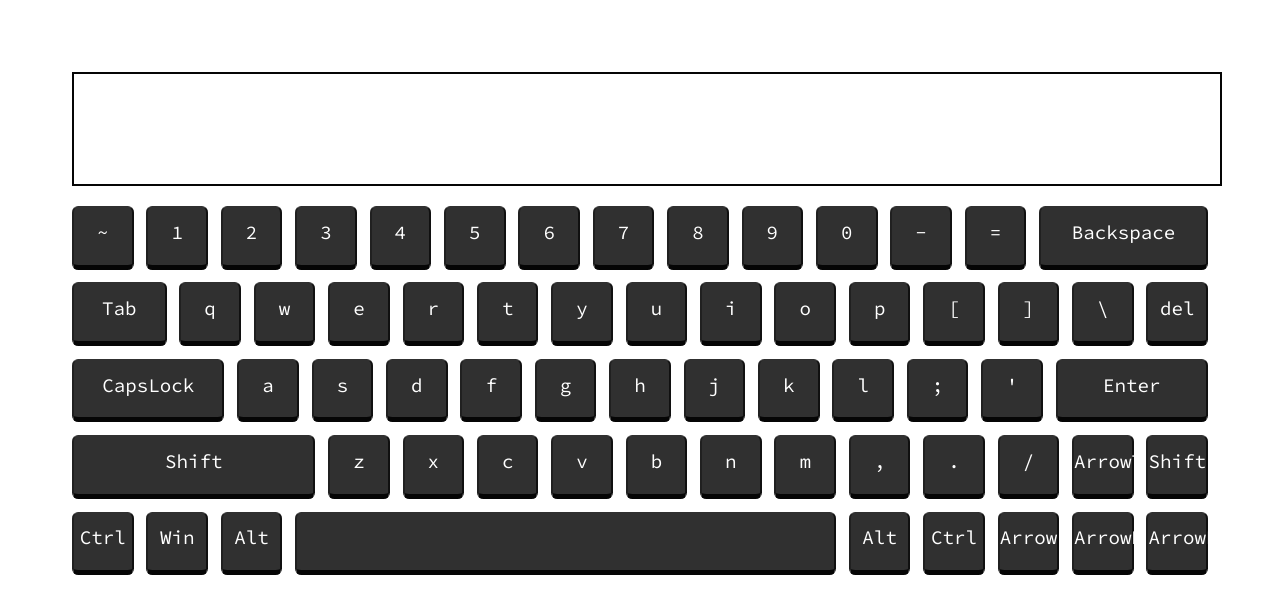
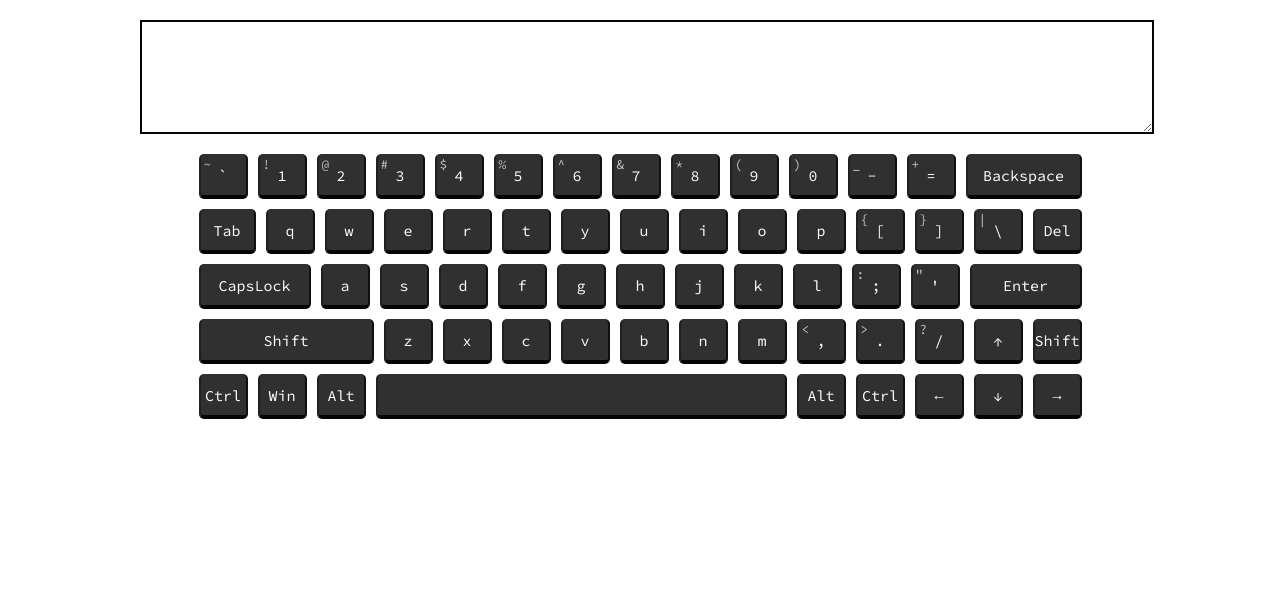
Before and after one commit to amgSTRIDeR/virtual-keyboard, a website built with webpack: page public/index.html in a window 1280 px wide. Built offline with nearby package versions, Linux system fonts and the light colour scheme.

Commit message:
feat: keys appearance with additional symbols

```diff
--- a/public/index.html
+++ b/public/index.html
@@ -7,7 +7,7 @@
   <title>Virtual Keyboard</title>
 </head>
 <body class="body">
-  <div class="screen"></div>
+  <textarea class="screen"></textarea>
   <div class="keyboard">
     <div class="first-row keyboard-row"></div>
     <div class="second-row keyboard-row"></div>
--- a/src/index.js
+++ b/src/index.js
@@ -10,8 +10,9 @@ class Key {
   render() {
     const keyElement = document.createElement('div');
     keyElement.classList.add('key');
-    keyElement.dataset.key = this.key.enSymbol;
-    keyElement.innerText = this.key.enSymbol;
+    keyElement.dataset.code = this.key.code;
+    keyElement.innerHTML = `<p class="language_en">${this.key.enSymbol}<span class="additional-symbol">${this.key.enShiftSymbol || ''}</span></p><p class="language_ru">${this.key.ruSymbol}<span class="additional-symbol">${this.key.ruShiftSymbol || ''}</span></p>`;
+
     keyElement.style.width = this.key.width;
     keyElement.style.flexGrow = this.key.flexGrow;
     return keyElement;
@@ -20,452 +21,365 @@ class Key {
 
 const keysArray = [
   {
-    enSymbol: '~',
+    code: 'Backquote',
+    enSymbol: '`',
     ruSymbol: 'ё',
-    enShiftSymbol: '`',
-    ruShiftSymbol: 'Ё',
-    flexGrow: '0',
+    enShiftSymbol: '~',
   },
   {
+    code: 'Digit1',
     enSymbol: '1',
     ruSymbol: '1',
     enShiftSymbol: '!',
     ruShiftSymbol: '!',
-    flexGrow: '0',
   },
   {
+    code: 'Digit2',
     enSymbol: '2',
     ruSymbol: '2',
     enShiftSymbol: '@',
     ruShiftSymbol: '"',
-    flexGrow: '0',
   },
   {
+    code: 'Digit3',
     enSymbol: '3',
     ruSymbol: '3',
     enShiftSymbol: '#',
     ruShiftSymbol: '№',
-    flexGrow: '0',
   },
   {
+    code: 'Digit4',
     enSymbol: '4',
     ruSymbol: '4',
     enShiftSymbol: '$',
     ruShiftSymbol: ';',
-    flexGrow: '0',
   },
   {
+    code: 'Digit5',
     enSymbol: '5',
     ruSymbol: '5',
     enShiftSymbol: '%',
     ruShiftSymbol: '%',
-    flexGrow: '0',
   },
   {
+    code: 'Digit6',
     enSymbol: '6',
     ruSymbol: '6',
     enShiftSymbol: '^',
     ruShiftSymbol: ':',
-    flexGrow: '0',
   },
   {
+    code: 'Digit7',
     enSymbol: '7',
     ruSymbol: '7',
     enShiftSymbol: '&',
     ruShiftSymbol: '?',
-    flexGrow: '0',
   },
   {
+    code: 'Digit8',
     enSymbol: '8',
     ruSymbol: '8',
     enShiftSymbol: '*',
     ruShiftSymbol: '*',
-    flexGrow: '0',
   },
   {
+    code: 'Digit9',
     enSymbol: '9',
     ruSymbol: '9',
     enShiftSymbol: '(',
     ruShiftSymbol: '(',
-    flexGrow: '0',
   },
   {
+    code: 'Digit0',
     enSymbol: '0',
     ruSymbol: '0',
     enShiftSymbol: ')',
     ruShiftSymbol: ')',
-    flexGrow: '0',
   },
   {
+    code: 'Minus',
     enSymbol: '-',
     ruSymbol: '-',
     enShiftSymbol: '_',
     ruShiftSymbol: '_',
-    flexGrow: '0',
   },
   {
+    code: 'Equal',
     enSymbol: '=',
     ruSymbol: '=',
     enShiftSymbol: '+',
     ruShiftSymbol: '=',
-    flexGrow: '0',
   },
   {
+    code: 'Backspace',
     enSymbol: 'Backspace',
     ruSymbol: 'Backspace',
-    enShiftSymbol: 'Backspace',
-    ruShiftSymbol: 'Backspace',
     flexGrow: '1',
   },
   {
+    code: 'Tab',
     enSymbol: 'Tab',
     ruSymbol: 'Tab',
-    enShiftSymbol: 'Tab',
-    ruShiftSymbol: 'Tab',
     flexGrow: '1',
   },
   {
+    code: 'KeyQ',
     enSymbol: 'q',
     ruSymbol: 'й',
-    enShiftSymbol: 'Q',
-    ruShiftSymbol: 'Й',
-    flexGrow: '0',
   },
   {
+    code: 'KeyW',
     enSymbol: 'w',
     ruSymbol: 'ц',
-    enShiftSymbol: 'W',
-    ruShiftSymbol: 'Ц',
-    flexGrow: '0',
   },
   {
+    code: 'KeyE',
     enSymbol: 'e',
     ruSymbol: 'у',
-    enShiftSymbol: 'E',
-    ruShiftSymbol: 'У',
-    flexGrow: '0',
   },
   {
+    code: 'KeyR',
     enSymbol: 'r',
     ruSymbol: 'к',
-    enShiftSymbol: 'R',
-    ruShiftSymbol: 'К',
-    flexGrow: '0',
   },
   {
+    code: 'KeyT',
     enSymbol: 't',
     ruSymbol: 'е',
-    enShiftSymbol: 'T',
-    ruShiftSymbol: 'Е',
-    flexGrow: '0',
   },
   {
+    code: 'KeyY',
     enSymbol: 'y',
     ruSymbol: 'н',
-    enShiftSymbol: 'Y',
-    ruShiftSymbol: 'Н',
-    flexGrow: '0',
   },
   {
+    code: 'KeyU',
     enSymbol: 'u',
     ruSymbol: 'г',
-    enShiftSymbol: 'U',
-    ruShiftSymbol: 'Г',
-    flexGrow: '0',
   },
   {
+    code: 'KeyI',
     enSymbol: 'i',
     ruSymbol: 'ш',
-    enShiftSymbol: 'I',
-    ruShiftSymbol: 'Ш',
-    flexGrow: '0',
   },
   {
+    code: 'KeyO',
     enSymbol: 'o',
     ruSymbol: 'щ',
-    enShiftSymbol: 'O',
-    ruShiftSymbol: 'Щ',
-    flexGrow: '0',
   },
   {
+    code: 'KeyP',
     enSymbol: 'p',
     ruSymbol: 'з',
-    enShiftSymbol: 'P',
-    ruShiftSymbol: 'З',
-    flexGrow: '0',
   },
   {
+    code: 'BracketLeft',
     enSymbol: '[',
     ruSymbol: 'х',
     enShiftSymbol: '{',
-    ruShiftSymbol: 'Х',
-    flexGrow: '0',
   },
   {
+    code: 'BracketRight',
     enSymbol: ']',
     ruSymbol: 'ъ',
     enShiftSymbol: '}',
-    ruShiftSymbol: 'Ъ',
-    flexGrow: '0',
   },
   {
+    code: 'Backslash',
     enSymbol: '\\',
     ruSymbol: '\\',
     enShiftSymbol: '|',
     ruShiftSymbol: '/',
-    flexGrow: '0',
   },
   {
-    enSymbol: 'del',
-    ruSymbol: 'del',
-    enShiftSymbol: '|',
-    ruShiftSymbol: '/',
-    flexGrow: '0',
+    code: 'Delete',
+    enSymbol: 'Del',
+    ruSymbol: 'Del',
   },
   {
+    code: 'CapsLock',
     enSymbol: 'CapsLock',
     ruSymbol: 'CapsLock',
-    enShiftSymbol: 'CapsLock',
-    ruShiftSymbol: 'CapsLock',
     flexGrow: '1',
   },
   {
+    code: 'KeyA',
     enSymbol: 'a',
     ruSymbol: 'ф',
-    enShiftSymbol: 'A',
-    ruShiftSymbol: 'Ф',
-    flexGrow: '0',
   },
   {
+    code: 'KeyS',
     enSymbol: 's',
     ruSymbol: 'ы',
-    enShiftSymbol: 'S',
-    ruShiftSymbol: 'Ы',
-    flexGrow: '0',
   },
   {
+    code: 'KeyD',
     enSymbol: 'd',
     ruSymbol: 'в',
-    enShiftSymbol: 'D',
-    ruShiftSymbol: 'В',
-    flexGrow: '0',
   },
   {
+    code: 'KeyF',
     enSymbol: 'f',
     ruSymbol: 'а',
-    enShiftSymbol: 'F',
-    ruShiftSymbol: 'А',
-    flexGrow: '0',
   },
   {
+    code: 'KeyG',
     enSymbol: 'g',
     ruSymbol: 'п',
-    enShiftSymbol: 'G',
-    ruShiftSymbol: 'П',
-    flexGrow: '0',
   },
   {
+    code: 'KeyH',
     enSymbol: 'h',
     ruSymbol: 'р',
-    enShiftSymbol: 'H',
-    ruShiftSymbol: 'Р',
-    flexGrow: '0',
   },
   {
+    code: 'KeyJ',
     enSymbol: 'j',
     ruSymbol: 'о',
-    enShiftSymbol: 'J',
-    ruShiftSymbol: 'О',
-    flexGrow: '0',
   },
   {
+    code: 'KeyK',
     enSymbol: 'k',
     ruSymbol: 'л',
-    enShiftSymbol: 'K',
-    ruShiftSymbol: 'Л',
-    flexGrow: '0',
   },
   {
+    code: 'KeyL',
     enSymbol: 'l',
     ruSymbol: 'д',
-    enShiftSymbol: 'L',
-    ruShiftSymbol: 'Д',
-    flexGrow: '0',
   },
   {
+    code: 'Semicolon',
     enSymbol: ';',
     ruSymbol: 'ж',
     enShiftSymbol: ':',
-    ruShiftSymbol: 'Ж',
-    flexGrow: '0',
   },
   {
+    code: 'Quote',
     enSymbol: "'",
     ruSymbol: 'э',
     enShiftSymbol: '"',
-    ruShiftSymbol: 'Э',
-    flexGrow: '0',
   },
   {
+    code: 'Enter',
     enSymbol: 'Enter',
     ruSymbol: 'Enter',
-    enShiftSymbol: 'Enter',
-    ruShiftSymbol: 'Enter',
     flexGrow: '1',
   },
   {
+    code: 'ShiftLeft',
     enSymbol: 'Shift',
     ruSymbol: 'Shift',
-    enShiftSymbol: 'Shift',
-    ruShiftSymbol: 'Shift',
     flexGrow: '1',
   },
   {
+    code: 'KeyZ',
     enSymbol: 'z',
     ruSymbol: 'я',
-    enShiftSymbol: 'Z',
-    ruShiftSymbol: 'Я',
-    flexGrow: '0',
   },
   {
+    code: 'KeyX',
     enSymbol: 'x',
     ruSymbol: 'ч',
-    enShiftSymbol: 'X',
-    ruShiftSymbol: 'Ч',
-    flexGrow: '0',
   },
   {
+    code: 'KeyC',
     enSymbol: 'c',
     ruSymbol: 'с',
-    enShiftSymbol: 'C',
-    ruShiftSymbol: 'С',
-    flexGrow: '0',
   },
   {
+    code: 'KeyV',
     enSymbol: 'v',
     ruSymbol: 'м',
-    enShiftSymbol: 'V',
-    ruShiftSymbol: 'М',
-    flexGrow: '0',
   },
   {
+    code: 'KeyB',
     enSymbol: 'b',
     ruSymbol: 'и',
-    enShiftSymbol: 'B',
-    ruShiftSymbol: 'И',
-    flexGrow: '0',
   },
   {
+    code: 'KeyN',
     enSymbol: 'n',
     ruSymbol: 'т',
-    enShiftSymbol: 'N',
-    ruShiftSymbol: 'Т',
-    flexGrow: '0',
   },
   {
+    code: 'KeyM',
     enSymbol: 'm',
     ruSymbol: 'ь',
-    enShiftSymbol: 'M',
-    ruShiftSymbol: 'Ь',
-    flexGrow: '0',
   },
   {
+    code: 'Comma',
     enSymbol: ',',
     ruSymbol: 'б',
     enShiftSymbol: '<',
-    ruShiftSymbol: 'Б',
-    flexGrow: '0',
   },
   {
+    code: 'Period',
     enSymbol: '.',
     ruSymbol: 'ю',
     enShiftSymbol: '>',
-    ruShiftSymbol: 'Ю',
-    flexGrow: '0',
   },
   {
+    code: 'Slash',
     enSymbol: '/',
     ruSymbol: '.',
     enShiftSymbol: '?',
     ruShiftSymbol: ',',
-    flexGrow: '0',
   },
   {
-    enSymbol: 'ArrowTop',
-    ruSymbol: 'ArrowTop',
-    enShiftSymbol: 'ArrowTop',
-    ruShiftSymbol: 'ArrowTop',
-    flexGrow: '0',
+    code: 'ArrowUp',
+    enSymbol: '↑',
+    ruSymbol: '↑',
   },
   {
+    code: 'ShiftRight',
     enSymbol: 'Shift',
     ruSymbol: 'Shift',
-    enShiftSymbol: 'Shift',
-    ruShiftSymbol: 'Shift',
-    flexGrow: '0',
   },
   {
+    code: 'ControlLeft',
     enSymbol: 'Ctrl',
     ruSymbol: 'Ctrl',
-    enShiftSymbol: 'Ctrl',
-    ruShiftSymbol: 'Ctrl',
-    flexGrow: '0',
   },
   {
+    code: 'MetaLeft',
     enSymbol: 'Win',
     ruSymbol: 'Win',
-    enShiftSymbol: 'Win',
-    ruShiftSymbol: 'Win',
-    flexGrow: '0',
   },
   {
+    code: 'AltLeft',
     enSymbol: 'Alt',
     ruSymbol: 'Alt',
-    enShiftSymbol: 'Alt',
-    ruShiftSymbol: 'Alt',
-    flexGrow: '0',
   },
   {
+    code: 'Space',
     enSymbol: ' ',
     ruSymbol: ' ',
-    enShiftSymbol: ' ',
-    ruShiftSymbol: ' ',
     flexGrow: '1',
   },
   {
+    code: 'AltRight',
     enSymbol: 'Alt',
     ruSymbol: 'Alt',
-    enShiftSymbol: 'Alt',
-    ruShiftSymbol: 'Alt',
-    flexGrow: '0',
   },
   {
+    code: 'ControlRight',
     enSymbol: 'Ctrl',
     ruSymbol: 'Ctrl',
-    enShiftSymbol: 'Ctrl',
-    ruShiftSymbol: 'Ctrl',
-    flexGrow: '0',
   },
   {
-    enSymbol: 'ArrowLeft',
-    ruSymbol: 'ArrowLeft',
-    enShiftSymbol: 'ArrowLeft',
-    ruShiftSymbol: 'ArrowLeft',
-    flexGrow: '0',
+    code: 'ArrowLeft',
+    enSymbol: '←',
+    ruSymbol: '←',
   },
   {
-    enSymbol: 'ArrowDown',
-    ruSymbol: 'ArrowDown',
-    enShiftSymbol: 'ArrowDown',
-    ruShiftSymbol: 'ArrowDown',
-    flexGrow: '0',
+    code: 'ArrowDown',
+    enSymbol: '↓',
+    ruSymbol: '↓',
   },
   {
-    enSymbol: 'ArrowRight',
-    ruSymbol: 'ArrowRight',
-    enShiftSymbol: 'ArrowRight',
-    ruShiftSymbol: 'ArrowRight',
-    flexGrow: '0',
+    code: 'ArrowRight',
+    enSymbol: '→',
+    ruSymbol: '→',
   },
 ];
 
@@ -491,18 +405,18 @@ keysArray.forEach((key, index) => {
   }
 });
 
-keyboardElement.addEventListener('click', (event) => {
-  const key = event.target.closest('.key');
-  if (key) {
-    screenElement.insertAdjacentHTML('beforeend', key.dataset.key);
-  }
-});
+// keyboardElement.addEventListener('click', (event) => {
+//   const key = event.target.closest('.key');
+//   if (key) {
+//     screenElement.insertAdjacentHTML('beforeend', key.dataset.key);
+//   }
+// });
 
 const keysElementsArray = Array.from(document.querySelectorAll('.key'));
 
 document.addEventListener('keydown', (event) => {
   keysElementsArray.forEach((key) => {
-    if (event.key === key.dataset.key) {
+    if (event.code === key.dataset.code) {
       key.classList.add('active');
 
       key.dispatchEvent(
@@ -516,7 +430,7 @@ document.addEventListener('keydown', (event) => {
 
 document.addEventListener('keyup', (event) => {
   keysElementsArray.forEach((key) => {
-    if (event.key === key.dataset.key) {
+    if (event.code === key.dataset.code) {
       key.classList.remove('active');
     }
   });
--- a/src/scss/style.scss
+++ b/src/scss/style.scss
@@ -1,13 +1,39 @@
 @import url("https://fonts.googleapis.com/css2?family=Source+Code+Pro&display=swap");
 
 .body {
-  padding: 5vw;
+  padding: 20px calc(5.000vw + 0.00px);
+  max-width: 1000px;
+  margin: 0 auto;
 
   font-family: "Source Code Pro", monospace;
   text-align: center;
   font-size: 20px;
 
   color: white;
+
+  @media (min-width: 1000px) {
+    padding: 20px 50px;
+  }
+
+  .language_ru {
+    display: none;
+  }
+}
+
+.body_ru {
+  .language_en {
+    display: none;
+  }
+
+  .language_ru {
+    display: block;
+  }
+}
+
+.body_capital {
+  & .key p {
+    text-transform: capitalize;
+  }
 }
 
 .screen {
@@ -27,6 +53,12 @@
   display: flex;
   flex-wrap: wrap;
   row-gap: 1vw;
+  max-width: 883px;
+  margin: 0 auto;
+
+  @media (min-width: 1000px) {
+    row-gap: 10px;
+  }
 }
 
 .keyboard-row {
@@ -34,13 +66,20 @@
   justify-content: space-between;
   width: 100%;
   column-gap: 1vw;
+
+
+  @media (min-width: 1000px) {
+    column-gap: 10px;
+  }
 }
 
 .key {
   position: relative;
 
-  padding-top: 1vw;
-  height: 3.5vw;
+  display: flex;
+  align-items: center;
+  justify-content: center;
+  height: 4vw;
   width: 4.5vw;
 
   font-size: 1.5vw;
@@ -55,6 +94,16 @@
   user-select: none;
 
   transition: transform 0.2s, border-bottom-width 0.2s, box-shadow 0.2s;
+
+  @media (min-width: 1000px) {
+    height: 40px;
+    width: 45px;
+
+    font-size: 15px;
+
+    border-width: 1px 2px 4px 2px;
+    border-radius: 5px;
+  }
 
   &.active,
   &:active {
@@ -80,3 +129,12 @@
     opacity: 1;
   }
 }
+
+.additional-symbol {
+  position: absolute;
+  top: 0.1em;
+  left: 0.2em;
+  font-size: 0.9em;
+  color: #ffffff;
+  opacity: 0.7;
+}
```
